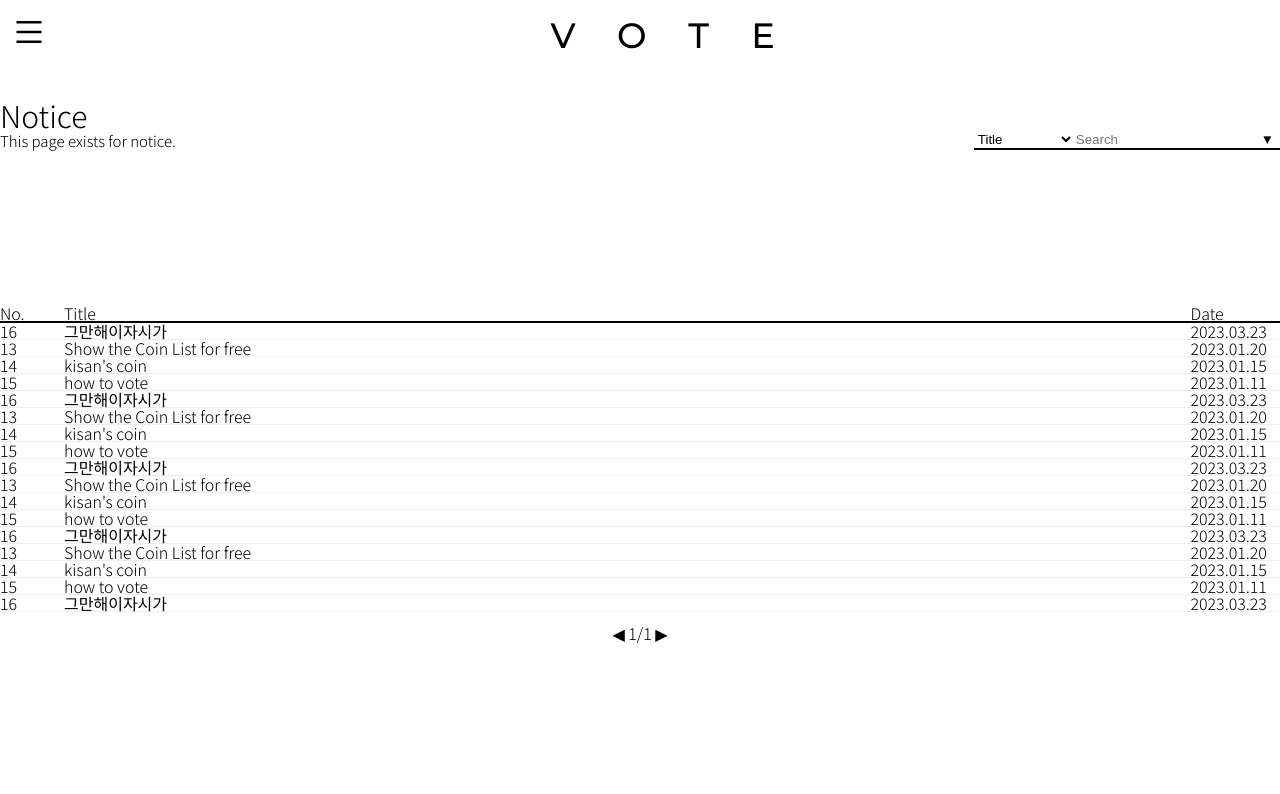
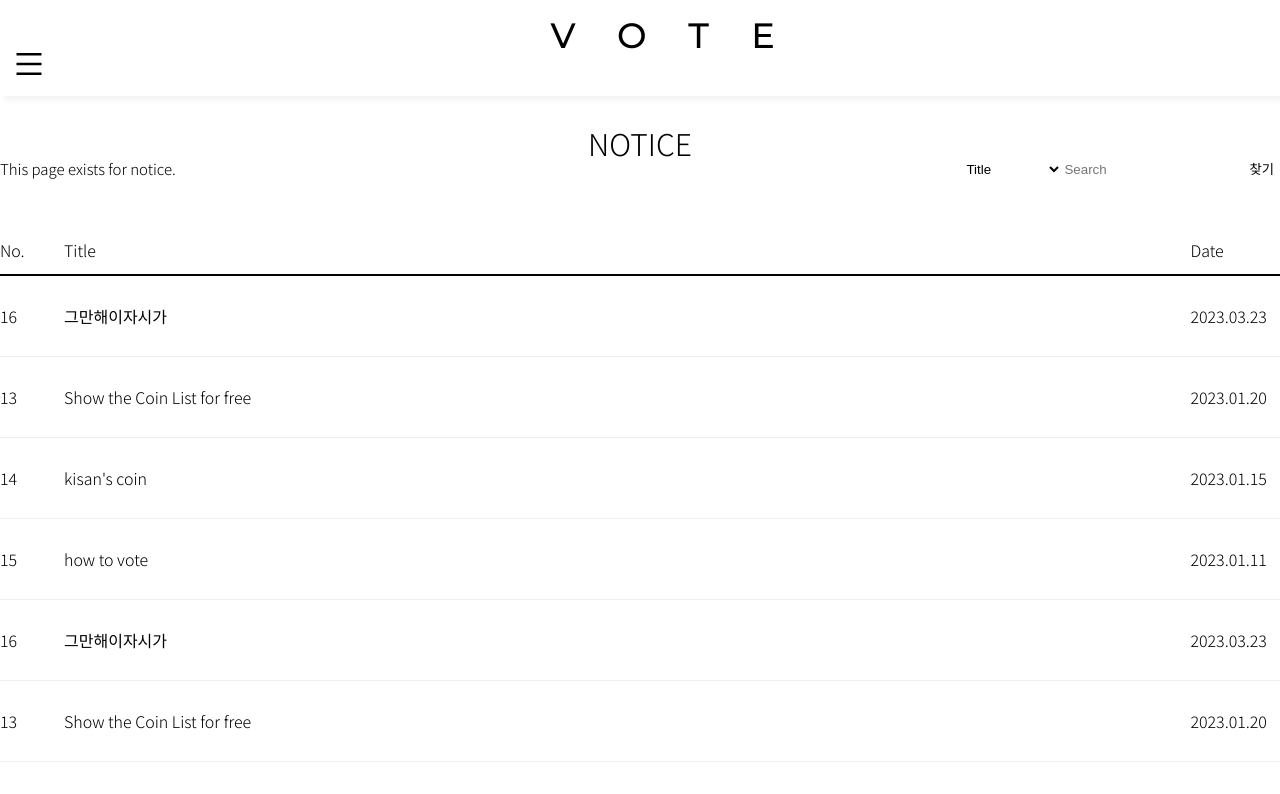
Before and after one commit to kylee9612/vote_front, a React (Create React App) app: page /notice in a window 1280 px wide. Shown: the top 794 px of the page. Built offline with nearby package versions, Linux system fonts and the light colour scheme.

Commit message:
[S] index,header, notice css 변경

```diff
--- a/src/components/Notice.js
+++ b/src/components/Notice.js
@@ -4,7 +4,7 @@ function Notice(props) {
     const notice = NoticeDummyList();
 
     return (
-        <section>
+        <section className={"content"} >
             {/*header*/}
             <div className="notice_header_wrap header_wrap">
                 <div className="notice_header _header">
@@ -18,7 +18,7 @@ function Notice(props) {
                                 <option value="2">Title+Content</option>
                             </select>
                             <input className="notice_header_searchBar_input" type={"text"} placeholder={"Search"}/>
-                            <input className="notice_header_searchBar_btn" type={"button"} value="▼"/>
+                            <input className="notice_header_searchBar_btn" type={"button"} value="찾기"/>
                         </div>
                     </div>
                 </div>
--- a/src/components/css/Notice.css
+++ b/src/components/css/Notice.css
@@ -4,14 +4,14 @@
 }
 .notice_header_wrap , .notice_body_wrap{
     transition: background 0.3s, border 0.3s, border-radius 0.3s, box-shadow 0.3s;
-    padding: 20px 0px 75px 0px;
+    padding: 1rem 0;
 
 }
 .notice_header {
     max-width: 1280px;
     display: flex;
     flex-direction: column;
-    margin:5rem auto;
+    margin:2rem auto;
     position: relative;
 }
 /*.notice_header ::after{*/
@@ -63,10 +63,13 @@
 }
 .notice_table_head {
     border-bottom: 2px solid #000;
+    line-height: 3rem;
 
 }
 .notice_table_body tr{
     border-bottom: 1px solid #eee;
+    line-height: 5rem;
+    cursor: pointer;
 }
 .page{
     text-align: center;
--- a/src/components/css/header.css
+++ b/src/components/css/header.css
@@ -1,7 +1,7 @@
 @import url('https://fonts.googleapis.com/css2?family=Montserrat:ital,wght@0,100;0,200;0,300;0,400;0,500;0,600;0,700;0,800;0,900;1,100;1,200;1,300;1,400;1,500;1,600;1,700;1,800;1,900&display=swap');
 header{
-    box-shadow: none;
-    padding:1rem 0;
+    /*box-shadow: none;*/
+    padding:3rem 0;
 }
 h1 {
     cursor: pointer;
--- a/src/index.css
+++ b/src/index.css
@@ -83,24 +83,14 @@ header{
   transform: translate(-50%,-50%);
 }
 
-.header_wrap , .body_wrap{
-  transition: background 0.3s, border 0.3s, border-radius 0.3s, box-shadow 0.3s;
-  padding: 20px 0px 75px 0px;
+/*._header {*/
+/*  max-width: 1280px;*/
+/*  display: flex;*/
+/*  flex-direction: column;*/
+/*  margin:3rem auto;*/
+/*  position: relative;*/
+/*}*/
 
-}
-._header {
-  max-width: 1280px;
-  display: flex;
-  flex-direction: column;
-  margin-right: auto;
-  margin-left: auto;
-  margin:5rem auto;
-  position: relative;
-}
-._header h2{
-  font-size: 30px;
-  text-align: left;
-}
 ._header_sub{
   font-size: 15px;
   display: flex;
@@ -132,8 +122,10 @@ header{
   height: 20px;
   border-bottom: 2px solid #000;
 }
-._body_wrap{
-  transition: background 0.3s, border 0.3s, border-radius 0.3s, box-shadow 0.3s;
-  padding: 20px 0px 75px 0px;
 
+.content{
+  padding:5rem 0;
 }
+h2{
+  text-transform: uppercase;
+}
```
